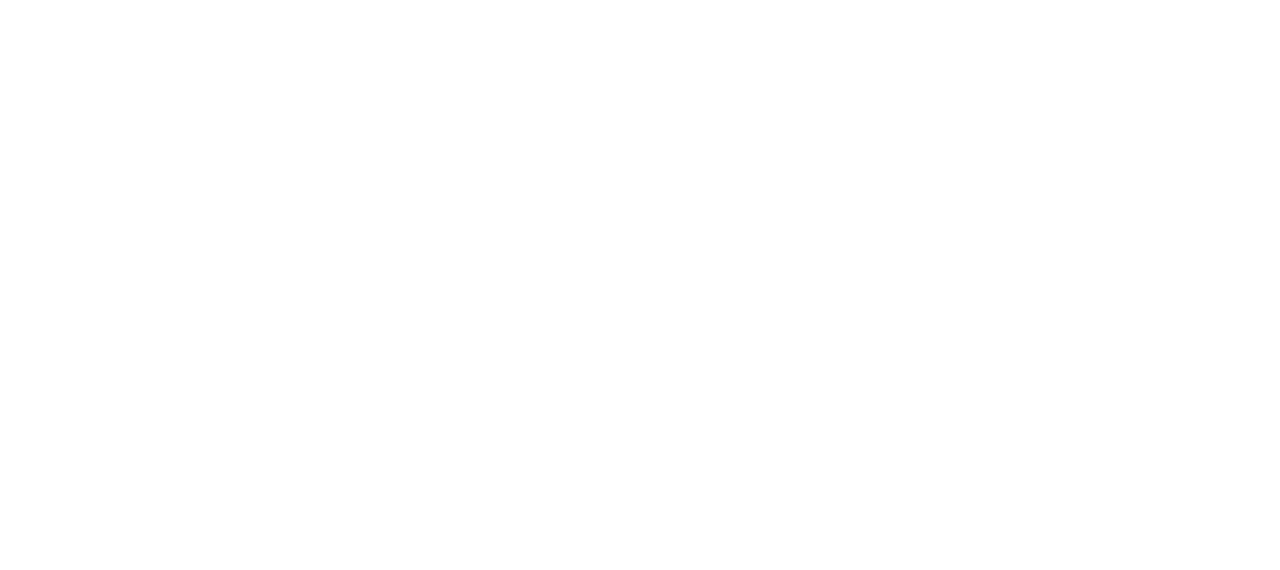
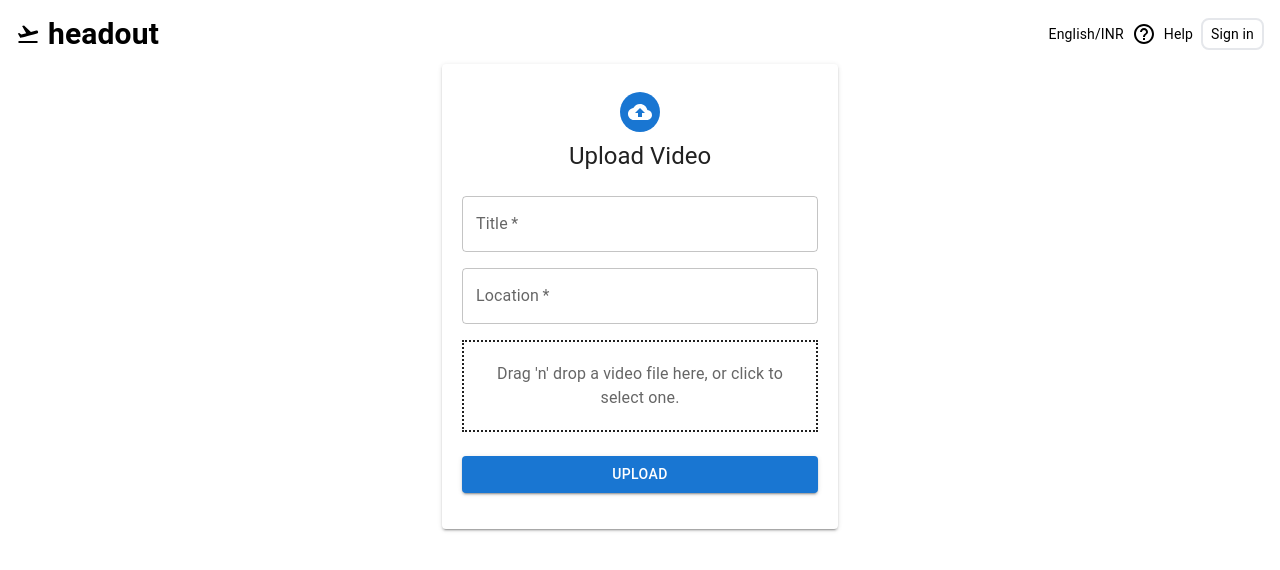
Before and after one commit to Cursed-Ninja/headout-virtual-tour, a React (Vite) app in the folder client/: page /upload in a window 1280 px wide. Before the commit this address had no page. Shown: the top 570 px of the page. Built offline with nearby package versions, Linux system fonts and the light colour scheme.

Commit message:
upload page

```diff
--- a/client/package.json
+++ b/client/package.json
@@ -19,6 +19,7 @@
     "postcss": "^8.4.31",
     "react": "^18.2.0",
     "react-dom": "^18.2.0",
+    "react-dropzone": "^14.2.3",
     "react-router-dom": "^6.18.0",
     "styled-components": "^6.1.0",
     "tailwindcss": "^3.3.5"
--- a/client/src/App.jsx
+++ b/client/src/App.jsx
@@ -3,6 +3,7 @@
 import { BrowserRouter, Routes, Route } from "react-router-dom";
 import SignUp from "./pages/Signuppage";
 import SignIn from "./pages/Signinpage";
+import UploadPage from "./pages/Uploadpage";
 
 function App() {
   return (
@@ -10,6 +11,7 @@
       <Routes>
         <Route path="/signin" element={<SignIn />}/>
         <Route path="/signup" element={<SignUp /> }/>
+        <Route path="/upload" element={<UploadPage /> }/>
         <Route path="/" element={<Homepage />}/>
       </Routes>
     </BrowserRouter>
--- a/client/src/components/Navbar.jsx
+++ b/client/src/components/Navbar.jsx
@@ -1,10 +1,14 @@
 import React, { useState, useEffect } from "react";
 import FlightTakeoffIcon from "@mui/icons-material/FlightTakeoff";
 import HelpOutlineIcon from "@mui/icons-material/HelpOutline";
+import { Avatar } from "@mui/material";
+import { useUserContext } from "../store/Context";
 
-export default function Navbar() {
+export default function Navbar({ isHomePage = true }) {
   const [isVisible, setIsVisible] = useState(true);
   const [prevScrollPos, setPrevScrollPos] = useState(window.pageYOffset);
+  const { state } = useUserContext();
+  const { user, isLoggedIn, isSeller } = state;
 
   useEffect(() => {
     const handleScroll = () => {
@@ -23,23 +27,41 @@
   }, [prevScrollPos]);
 
   return (
-    <div
-      className={`fixed top-0 left-0 w-full bg-transparent z-10 ${
-        isVisible ? "block" : "hidden"
-      }`}
-    >
+    <div className={`fixed top-0 left-0 w-full z-10`}>
       <div className={`p-4 flex justify-between items-center`}>
-        <div className={`flex items-center space-x-2 text-white`}>
+        <div
+          className={`flex items-center space-x-2 ${
+            isHomePage ? "text-white" : "text-black"
+          }`}
+        >
           <FlightTakeoffIcon className="text-2xl" />
-          <h1 className="text-xl font-semibold">headout</h1>
+          <h1
+            className={`${isHomePage ? "text-xl" : "text-3xl"} font-semibold`}
+          >
+            headout
+          </h1>
         </div>
-        <div className={`flex items-center space-x-2 text-white`}>
+        <div
+          className={`flex items-center space-x-2 ${
+            isHomePage ? "text-white" : "text-black"
+          }`}
+        >
           <h2 className="text-sm">English/INR</h2>
           <HelpOutlineIcon className="text-xl" />
           <h2 className="text-sm">Help</h2>
-          <h2 className="text-sm border-2 px-2 py-1 rounded-lg cursor-pointer hover:bg-white hover:text-blue-500">
-            Sign in
-          </h2>
+          {!isLoggedIn ? (
+            <h2
+              className={`text-sm border-2 px-2 py-1 rounded-lg cursor-pointer hover:bg-white hover:text-blue-500 ${
+                isHomePage ? "text-white" : "text-black"
+              }`}
+            >
+              Sign in
+            </h2>
+          ) : user?.firstName && user?.lastName ? (
+            <Avatar sx={{ bgcolor: deepPurple[500] }}>{user?.firstName[0]}{user?.lastName[0]}</Avatar>
+          ) : (
+            <Avatar sx={{ bgcolor: deepPurple[500] }}>OP</Avatar>
+          )}
         </div>
       </div>
     </div>
--- /dev/null
+++ b/client/src/pages/Uploadpage.jsx
@@ -0,0 +1,159 @@
+import React, { useState } from "react";
+import { Link as RouterLink } from "react-router-dom";
+import { useDropzone } from "react-dropzone";
+
+import Avatar from "@mui/material/Avatar";
+import Button from "@mui/material/Button";
+import CssBaseline from "@mui/material/CssBaseline";
+import TextField from "@mui/material/TextField";
+import Link from "@mui/material/Link";
+import Grid from "@mui/material/Grid";
+import Box from "@mui/material/Box";
+import CloudUploadIcon from '@mui/icons-material/CloudUpload';
+import Typography from "@mui/material/Typography";
+import Container from "@mui/material/Container";
+import {
+  Backdrop,
+  CircularProgress,
+  Paper,
+  Select,
+  FormControl,
+  MenuItem,
+  InputLabel,
+} from "@mui/material";
+import Navbar from "../components/Navbar";
+import { useUserContext } from "../store/Context";
+
+const UploadPage = () => {
+  const [loading, setLoading] = useState(false);
+  const [uploadedFile, setUploadedFile] = useState(null);
+  const { state } = useUserContext();
+  const { user, isLoggedIn, isSeller } = state;
+
+  const onDrop = (acceptedFiles) => {
+    setUploadedFile(acceptedFiles[0]);
+  };
+
+  const { getRootProps, getInputProps } = useDropzone({ onDrop });
+
+  const handleSubmit = async (event) => {
+    event.preventDefault();
+    setLoading(true);
+
+    try {
+      const formData = new FormData();
+      formData.append("videoFile", uploadedFile);
+
+      const response = await fetch("/your-backend-endpoint", {
+        method: "POST",
+        body: formData,
+      });
+
+      if (response.ok) {
+        // Handle success
+      } else {
+        const responseData = await response.json();
+        alert(responseData.error);
+      }
+    } catch (err) {
+      alert(err);
+    }
+    setLoading(false);
+  };
+
+  return (
+    <Container component="main" maxWidth="xs">
+      <div class="circle xxlarge shade1"></div>
+      <div class="circle xlarge shade2"></div>
+      <div class="circle large shade3"></div>
+      <div class="circle medium shade4"></div>
+      <div class="circle small shade5"></div>
+      <CssBaseline />
+      <Navbar isHomePage={false}/>
+      <Paper
+        sx={{
+          marginTop: 8,
+          display: "flex",
+          flexDirection: "column",
+          alignItems: "center",
+          padding: "20px",
+        }}
+        elevation={2}
+      >
+        <Avatar sx={{ m: 1, bgcolor: "primary.main" }}>
+          <CloudUploadIcon />
+        </Avatar>
+        <Typography component="h1" variant="h5">
+          Upload Video
+        </Typography>
+        <Box component="form" onSubmit={handleSubmit} sx={{ mt: 3 }}>
+          {
+            <>
+              <Grid container spacing={2}>
+                <Grid item xs={12}>
+                  <TextField
+                    required
+                    fullWidth
+                    id="title"
+                    label="Title"
+                    name="Title"
+                    autoComplete="title"
+                  />
+                </Grid>
+                <Grid item xs={12}>
+                  <TextField
+                    required
+                    fullWidth
+                    id="location"
+                    label="Location"
+                    name="Location"
+                    autoComplete="location"
+                  />
+                </Grid>
+              </Grid>
+              <Box
+                {...getRootProps()}
+                style={{
+                  cursor: "pointer",
+                  border: "2px dotted",
+                  padding: "20px",
+                  textAlign: "center",
+                  marginTop: "16px"
+                }}
+              >
+                <input {...getInputProps()} />
+                <Typography component="p" variant="body1" color="#666">
+                  Drag 'n' drop a video file here, or click to select one.
+                </Typography>
+              </Box>
+
+              {uploadedFile && (
+                <Typography component="p" variant="body1">
+                  File selected: {uploadedFile.name}
+                </Typography>
+              )}
+              <Button
+                type="submit"
+                fullWidth
+                variant="contained"
+                sx={{ mt: 3, mb: 2 }}
+              >
+                Upload
+              </Button>
+            </>
+          }
+        </Box>
+      </Paper>
+      {loading && (
+        <Backdrop
+          sx={{ color: "#fff", zIndex: (theme) => theme.zIndex.drawer + 1 }}
+          open={loading}
+        >
+          <CircularProgress color="inherit" />
+        </Backdrop>
+      )}
+    </Container>
+  );
+};
+
+export default UploadPage;
```
Also changed, not shown: 1 other file (tests, documents, lock files or other folders).
